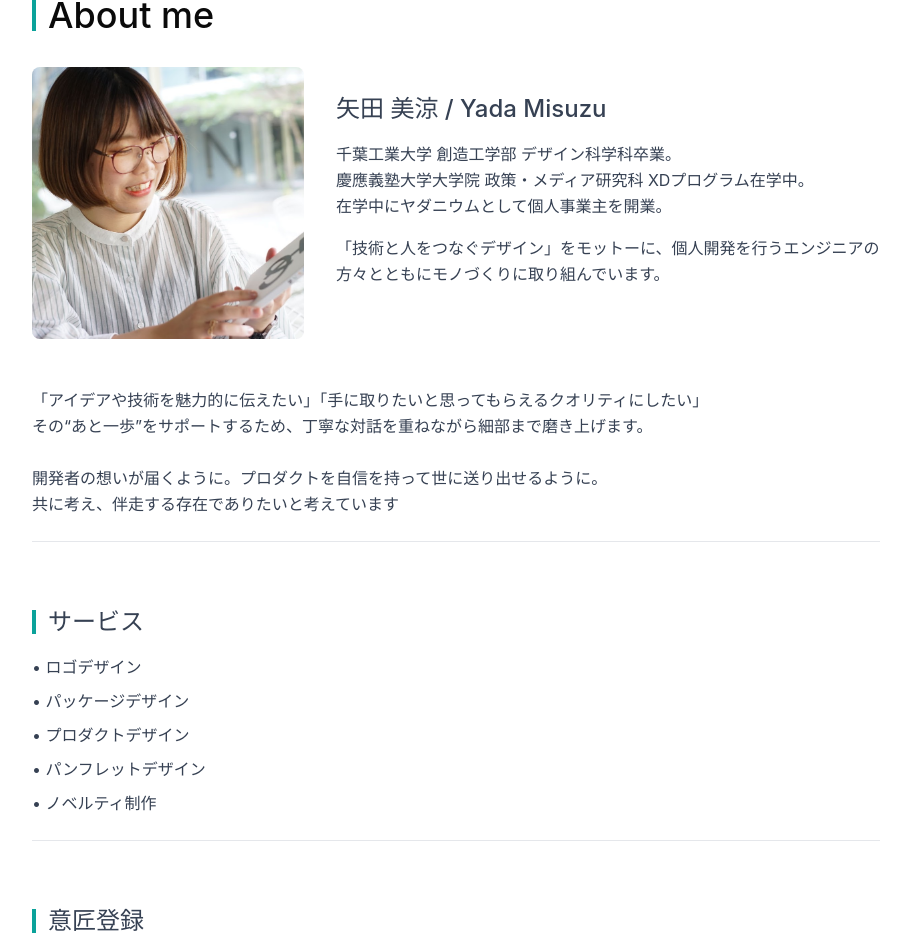
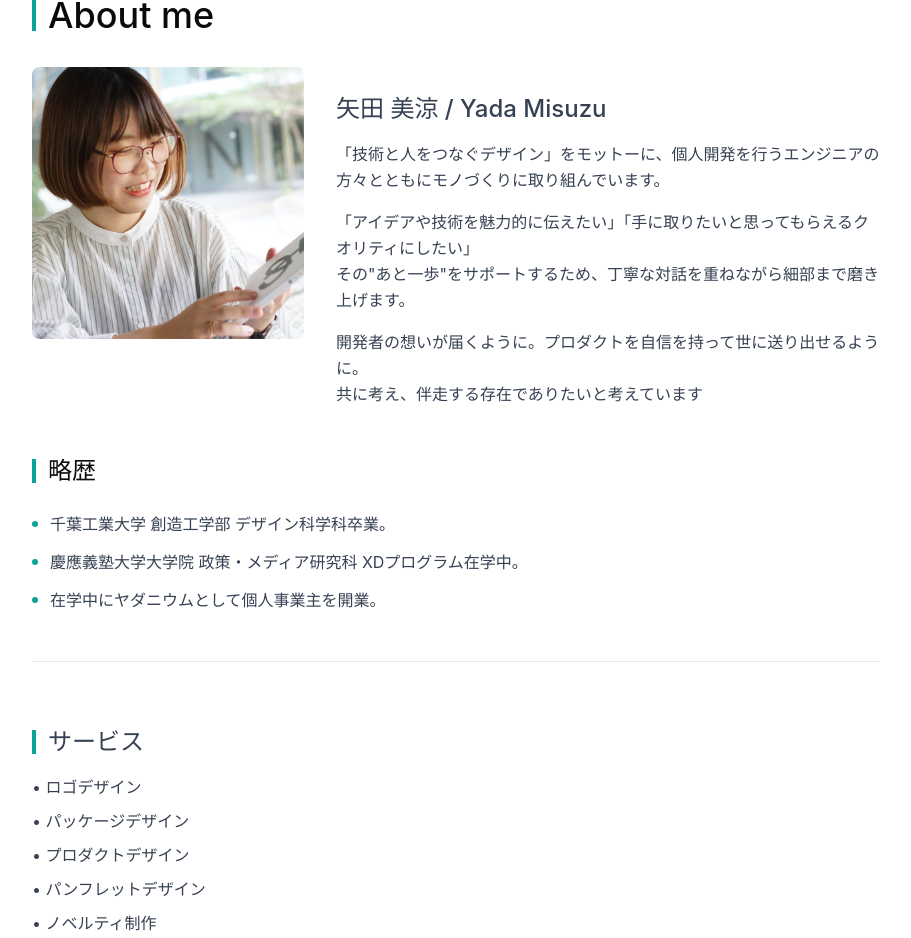
Before and after one commit to yadanium/Yada_folio_2026, a React (Vite) app: page /about in a window 1280 px wide. Shown: the part 1094-2032 px from the top of the page, without its empty margins (184-1095 px from the left). Built offline with nearby package versions, Linux system fonts and the light colour scheme.

Commit message:
update_Aboutme

```diff
--- a/src/app/pages/About.tsx
+++ b/src/app/pages/About.tsx
@@ -42,31 +42,45 @@ export function About() {
           <div className="md:w-2/3 space-y-4 text-gray-700 leading-relaxed">
             <br/>
             <h2 className="text-2xl mb-4">矢田 美涼 / Yada Misuzu</h2>
-            <p>
-              千葉工業大学 創造工学部 デザイン科学科卒業。<br/>
-              慶應義塾大学大学院 政策・メディア研究科 XDプログラム在学中。<br/>
-              在学中にヤダニウムとして個人事業主を開業。
-            </p>
+
             <p>
             「技術と人をつなぐデザイン」をモットーに、個人開発を行うエンジニアの<br/>
             方々とともにモノづくりに取り組んでいます。
             </p>
             <p>
-
+            「アイデアや技術を魅力的に伝えたい」「手に取りたいと思ってもらえるクオリティにしたい」<br/>
+            その"あと一歩"をサポートするため、丁寧な対話を重ねながら細部まで磨き上げます。
+            </p>
+            <p>
+            開発者の想いが届くように。プロダクトを自信を持って世に送り出せるように。<br/>
+            共に考え、伴走する存在でありたいと考えています
             </p>
           </div>
         </div>
 
+        {/* 略歴セクション */}
+        <div className="mb-12">
+          <h2 className="text-2xl mb-6 flex items-center gap-3">
+            <span className="w-1 h-6 bg-[#0BA29A]"></span>
+            略歴
+          </h2>
+          <ul className="space-y-3 text-gray-700 leading-relaxed">
+            <li className="flex items-start gap-3">
+              <span className="w-1.5 h-1.5 rounded-full bg-[#0BA29A] mt-2.5 shrink-0"></span>
+              <span>千葉工業大学 創造工学部 デザイン科学科卒業。</span>
+            </li>
+            <li className="flex items-start gap-3">
+              <span className="w-1.5 h-1.5 rounded-full bg-[#0BA29A] mt-2.5 shrink-0"></span>
+              <span>慶應義塾大学大学院 政策・メディア研究科 XDプログラム在学中。</span>
+            </li>
+            <li className="flex items-start gap-3">
+              <span className="w-1.5 h-1.5 rounded-full bg-[#0BA29A] mt-2.5 shrink-0"></span>
+              <span>在学中にヤダニウムとして個人事業主を開業。</span>
+            </li>
+          </ul>
+        </div>
+
         <div className="space-y-6 text-gray-700 leading-relaxed">
-          <p>
-          「アイデアや技術を魅力的に伝えたい」「手に取りたいと思ってもらえるクオリティにしたい」<br/>
-          その“あと一歩”をサポートするため、丁寧な対話を重ねながら細部まで磨き上げます。<br/>
-          <br/>
-          開発者の想いが届くように。プロダクトを自信を持って世に送り出せるように。<br/>
-          共に考え、伴走する存在でありたいと考えています<br/>
-          </p>
-
-
           <div className="pt-8 border-t border-gray-200">
             <h2 className="text-2xl mb-4 flex items-center gap-3 mt-8">
               <span className="w-1 h-6 bg-[#0BA29A]"></span>
```
